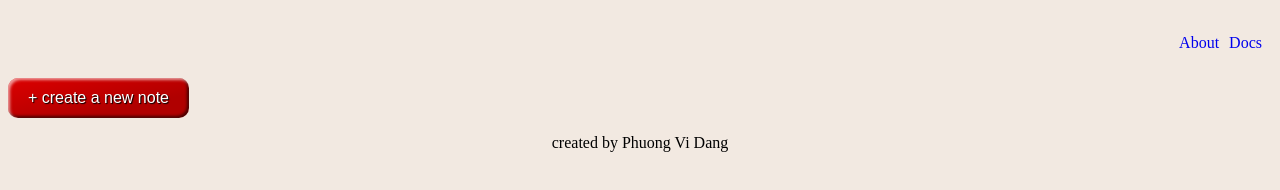
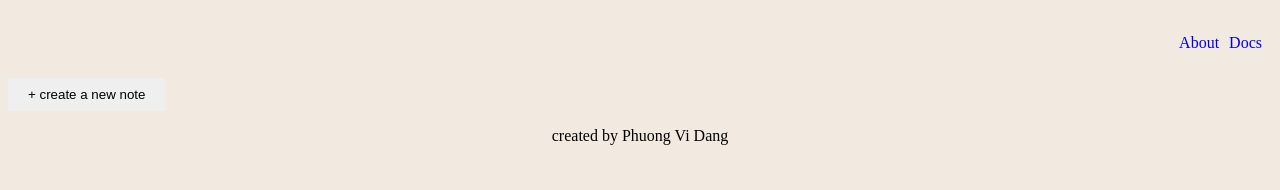
Before and after one commit to phuongvi1512/Phuong_Dang_assignment1, a plain HTML site: page index.html in a window 1280 px wide. Drawn offline with Linux system fonts and the light colour scheme.

Commit message:
css: modife class styled (remove border, shadow, background colour, ...) for box button "create new note" in index.html

```diff
--- a/CSS/style.css
+++ b/CSS/style.css
@@ -33,19 +33,9 @@ footer {
 }
 
 .styled {
+    display: flex;
     border: 0;
     line-height: 2.5;
     padding: 0 20px;
-    font-size: 1rem;
-    text-align: center;
-    color: #fff;
-    text-shadow: 1px 1px 1px #000;
-    border-radius: 10px;
-    background-color: rgba(220, 0, 0, 1);
-    background-image: linear-gradient(to top left,
-                                      rgba(0, 0, 0, .2),
-                                      rgba(0, 0, 0, .2) 30%,
-                                      rgba(0, 0, 0, 0));
-    box-shadow: inset 2px 2px 3px rgba(255, 255, 255, .6),
-                inset -2px -2px 3px rgba(0, 0, 0, .6);
+    text-align: top;
 }
```
